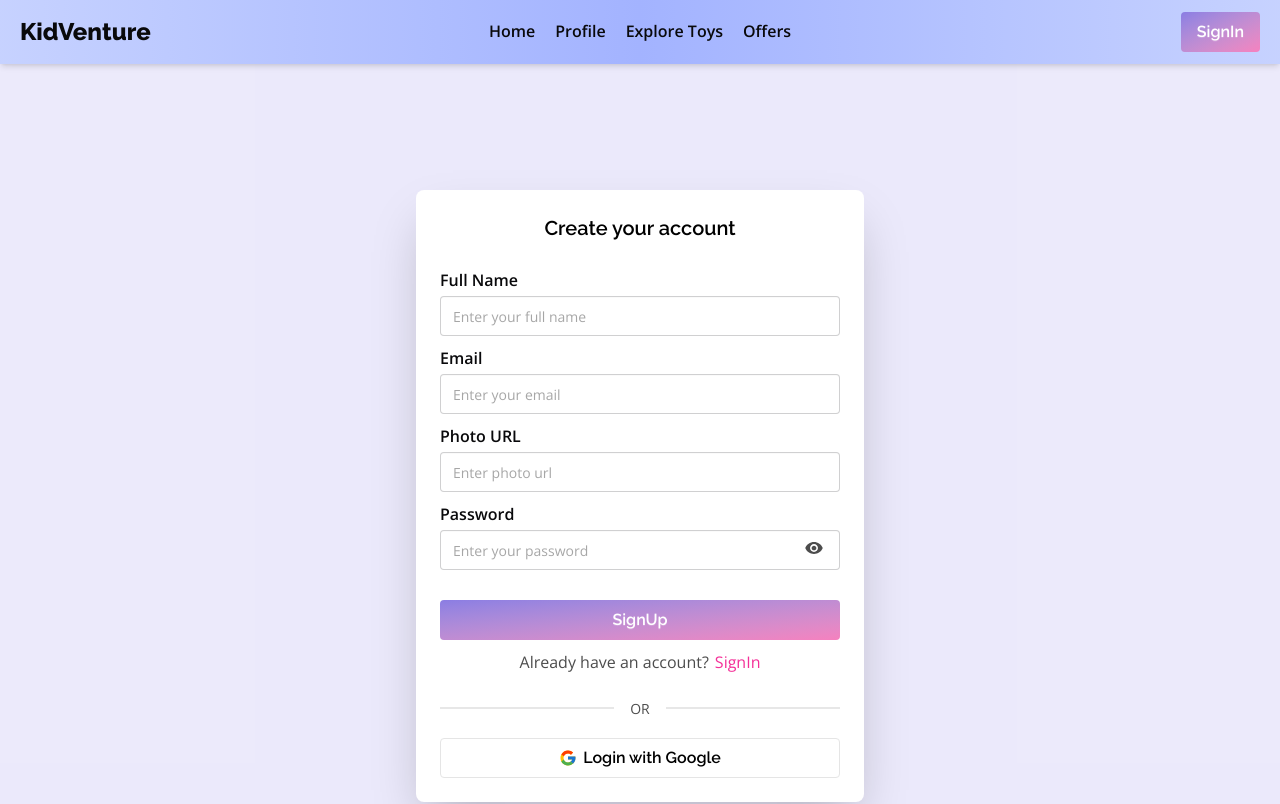
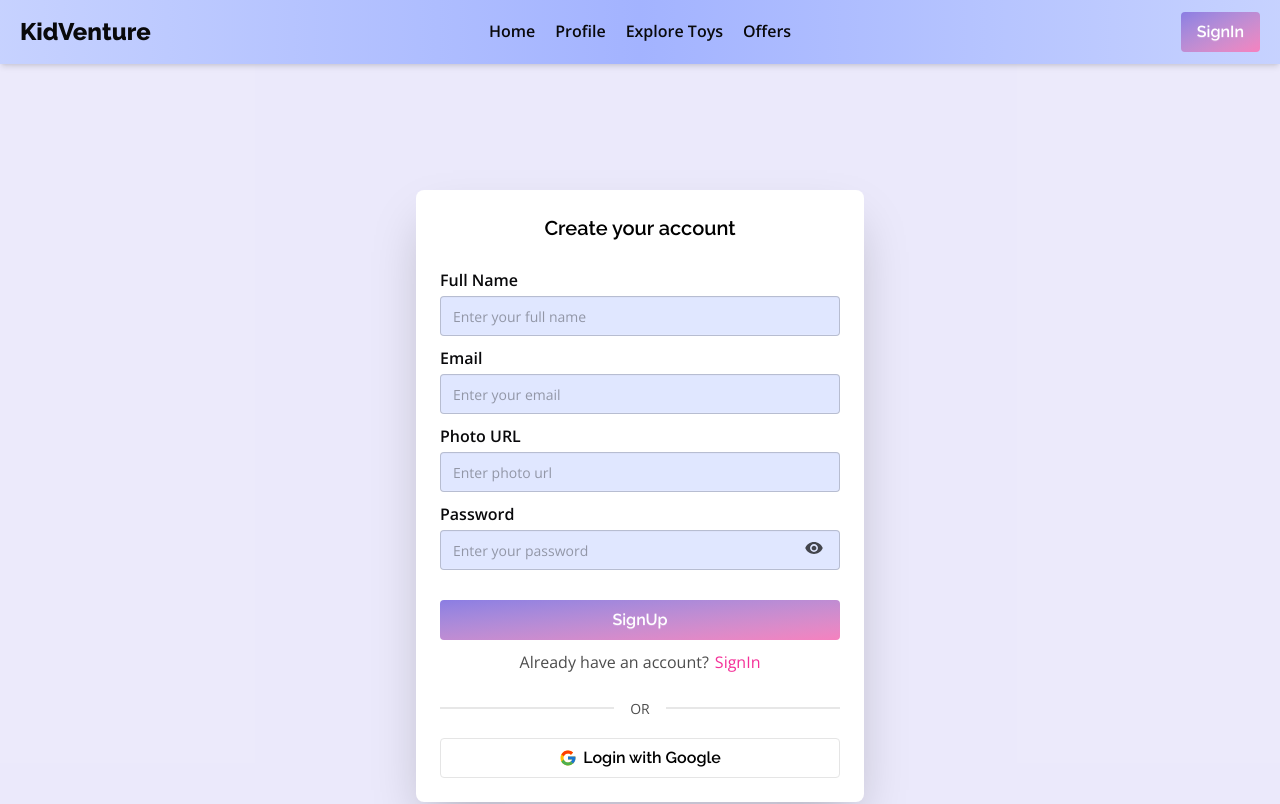
Before and after one commit to programmerrakibul/kid-venture, a React (Vite) app: page /signup in a window 1280 px wide. Shown: the top 804 px of the page. Built offline with nearby package versions, Linux system fonts and the light colour scheme; no server answers.

Commit message:
Label and Input component added and modified

```diff
--- /dev/null
+++ b/src/components/Input/Input.jsx
@@ -0,0 +1,24 @@
+const Input = ({
+  type,
+  name,
+  holder,
+  className = "",
+  required = true,
+  onChange = undefined,
+  defaultValue = undefined,
+}) => {
+  return (
+    <input
+      type={type}
+      id={name}
+      name={name}
+      className={`input bg-indigo-100 outline-indigo-400 ${className}`}
+      placeholder={holder}
+      required={required}
+      onChange={onChange}
+      defaultValue={defaultValue}
+    />
+  );
+};
+
+export default Input;
--- /dev/null
+++ b/src/components/Label/Label.jsx
@@ -0,0 +1,14 @@
+const Label = ({ htmlFor, className, children }) => {
+  return (
+    <label
+      htmlFor={htmlFor}
+      className={`label text-neutral font-semibold ${
+        className ? className : ""
+      }`}
+    >
+      {children}
+    </label>
+  );
+};
+
+export default Label;
--- a/src/pages/ForgotPassword/ForgotPassword.jsx
+++ b/src/pages/ForgotPassword/ForgotPassword.jsx
@@ -6,6 +6,8 @@ import getAuthErrorMessage from "../../utilities/getErrorMessage";
 import { toast } from "react-toastify";
 import ForgetEmailContext from "../../contexts/ForgetEmailContext";
 import MyButton from "../../components/MyButton/MyButton";
+import Label from "../../components/Label/Label";
+import Input from "../../components/Input/Input";
 
 const ForgotPassword = () => {
   const { forgetEmail, setForgetEmail } = useContext(ForgetEmailContext);
@@ -48,20 +50,12 @@ const ForgotPassword = () => {
             </h1>
             <fieldset className="fieldset gap-2.5 text-base">
               <div>
-                <label
-                  htmlFor="email"
-                  className="label text-neutral font-semibold"
-                >
-                  Email
-                </label>
-                <input
-                  id="email"
+                <Label htmlFor="email">Email</Label>
+                <Input
                   type="email"
                   name="email"
                   defaultValue={forgetEmail}
-                  className="input"
-                  placeholder="Enter your email"
-                  required
+                  holder="Enter your email"
                 />
               </div>
 
--- a/src/pages/MyProfile/MyProfile.jsx
+++ b/src/pages/MyProfile/MyProfile.jsx
@@ -5,6 +5,8 @@ import getAuthErrorMessage from "../../utilities/getErrorMessage";
 import { useState } from "react";
 import Avatar from "../../components/Avatar/Avatar";
 import MyButton from "../../components/MyButton/MyButton";
+import Label from "../../components/Label/Label";
+import Input from "../../components/Input/Input";
 
 const MyProfile = () => {
   const { currentUser, updateUserProfile, setCurrentUser } = useAuth();
@@ -89,34 +91,22 @@ const MyProfile = () => {
                     className="collapse-content p-0 space-y-3.5"
                   >
                     <div className="space-y-1">
-                      <label
-                        htmlFor="name"
-                        className="label font-semibold text-neutral"
-                      >
-                        Full Name
-                      </label>
-                      <input
+                      <Label htmlFor="name">Full Name</Label>
+                      <Input
                         type="text"
-                        id="name"
                         name="name"
-                        placeholder="Enter Your Full Name"
-                        className="input bg-indigo-100 outline-indigo-400"
+                        holder="Enter Your Full Name"
+                        required={false}
                       />
                     </div>
 
                     <div className="space-y-1">
-                      <label
-                        htmlFor="photo_url"
-                        className="label font-semibold text-neutral"
-                      >
-                        Photo URL
-                      </label>
-                      <input
+                      <Label htmlFor="photo_url">Photo URL</Label>
+                      <Input
                         type="text"
-                        id="photo_url"
                         name="photo_url"
-                        placeholder="Enter Valid Photo URL"
-                        className="input bg-indigo-100 outline-indigo-400"
+                        holder="Enter Valid Photo URL"
+                        required={false}
                       />
                     </div>
 
--- a/src/pages/SignIn/SignIn.jsx
+++ b/src/pages/SignIn/SignIn.jsx
@@ -7,6 +7,8 @@ import { toast } from "react-toastify";
 import { IoIosEyeOff, IoMdEye } from "react-icons/io";
 import ForgetEmailContext from "../../contexts/ForgetEmailContext";
 import MyButton from "../../components/MyButton/MyButton";
+import Label from "../../components/Label/Label";
+import Input from "../../components/Input/Input";
 
 const SignIn = () => {
   const { signInWithPassword, signInWithGoogle } = useAuth();
@@ -63,37 +65,21 @@ const SignIn = () => {
             </h1>
             <fieldset className="fieldset gap-2.5 text-base">
               <div className="space-y-1">
-                <label
-                  htmlFor="email"
-                  className="label text-neutral font-semibold"
-                >
-                  Email
-                </label>
-                <input
-                  id="email"
+                <Label htmlFor="email">Email</Label>
+                <Input
                   type="email"
                   name="email"
                   onChange={(e) => setForgetEmail(e.target.value)}
-                  className="input"
-                  placeholder="Enter your email"
-                  required
+                  holder="Enter your email"
                 />
               </div>
 
               <div className="space-y-1 relative">
-                <label
-                  htmlFor="password"
-                  className="label text-neutral font-semibold"
-                >
-                  Password
-                </label>
-                <input
-                  id="password"
+                <Label htmlFor="password">Password</Label>
+                <Input
                   type={show ? "text" : "password"}
                   name="password"
-                  className="input"
-                  placeholder="Enter your password"
-                  required
+                  holder="Enter your password"
                 />
 
                 <span
--- a/src/pages/SignUp/SignUp.jsx
+++ b/src/pages/SignUp/SignUp.jsx
@@ -7,6 +7,8 @@ import getAuthErrorMessage from "../../utilities/getErrorMessage";
 import { toast } from "react-toastify";
 import { IoIosEyeOff, IoMdEye } from "react-icons/io";
 import MyButton from "../../components/MyButton/MyButton";
+import Label from "../../components/Label/Label";
+import Input from "../../components/Input/Input";
 
 const SignUp = () => {
   const { createUser, updateUserProfile, signInWithGoogle } = useAuth();
@@ -98,70 +100,26 @@ const SignUp = () => {
 
             <fieldset className="fieldset gap-2.5 text-base">
               <div className="space-y-1">
-                <label
-                  htmlFor="name"
-                  className="label text-neutral font-semibold"
-                >
-                  Full Name
-                </label>
-                <input
-                  type="text"
-                  id="name"
-                  name="name"
-                  className="input"
-                  placeholder="Enter your full name"
-                  required
-                />
+                <Label htmlFor="name">Full Name</Label>
+                <Input type="text" name="name" holder="Enter your full name" />
               </div>
 
               <div className="space-y-1">
-                <label
-                  htmlFor="email"
-                  className="label text-neutral font-semibold"
-                >
-                  Email
-                </label>
-                <input
-                  type="email"
-                  id="email"
-                  name="email"
-                  className="input"
-                  placeholder="Enter your email"
-                  required
-                />
+                <Label htmlFor="email">Email</Label>
+                <Input type="email" name="email" holder="Enter your email" />
               </div>
 
               <div className="space-y-1">
-                <label
-                  htmlFor="photo_url"
-                  className="label text-neutral font-semibold"
-                >
-                  Photo URL
-                </label>
-                <input
-                  type="text"
-                  id="photo_url"
-                  name="photo_url"
-                  className="input"
-                  placeholder="Enter photo url"
-                  required
-                />
+                <Label htmlFor="photo_url">Photo URL</Label>
+                <Input type="text" name="photo_url" holder="Enter photo url" />
               </div>
 
               <div className="space-y-1 relative">
-                <label
-                  htmlFor="password"
-                  className="label text-neutral font-semibold"
-                >
-                  Password
-                </label>
-                <input
+                <Label htmlFor="password">Password</Label>
+                <Input
                   type={show ? "text" : "password"}
-                  id="password"
                   name="password"
-                  className="input"
-                  placeholder="Enter your password"
-                  required
+                  holder="Enter your password"
                 />
                 <span
                   onClick={() => setShow(!show)}
--- a/src/pages/ToyDetails/ToyDetails.jsx
+++ b/src/pages/ToyDetails/ToyDetails.jsx
@@ -7,6 +7,7 @@ import { useState } from "react";
 import useToysData from "../../hooks/useToysData";
 import PopularBadge from "../../components/PopularBadge/PopularBadge";
 import MyButton from "../../components/MyButton/MyButton";
+import Label from "../../components/Label/Label";
 
 const ToyDetails = () => {
   const [loading, setLoading] = useState(false);
@@ -140,12 +141,7 @@ const ToyDetails = () => {
             className="space-y-4 max-w-lg w-full bg-linear-to-r from-primary/15 to-secondary/15 p-5 rounded-lg shadow-lg shadow-indigo-200"
           >
             <div className="space-y-1">
-              <label
-                htmlFor="name"
-                className="label font-semibold text-primary"
-              >
-                Your Name
-              </label>
+              <Label htmlFor="name">Your Name</Label>
               <input
                 type="text"
                 id="name"
@@ -157,12 +153,7 @@ const ToyDetails = () => {
             </div>
 
             <div className="space-y-1">
-              <label
-                htmlFor="email"
-                className="label font-semibold text-primary"
-              >
-                Email Address
-              </label>
+              <Label htmlFor="email">Email Address</Label>
               <input
                 type="email"
                 id="email"
```
